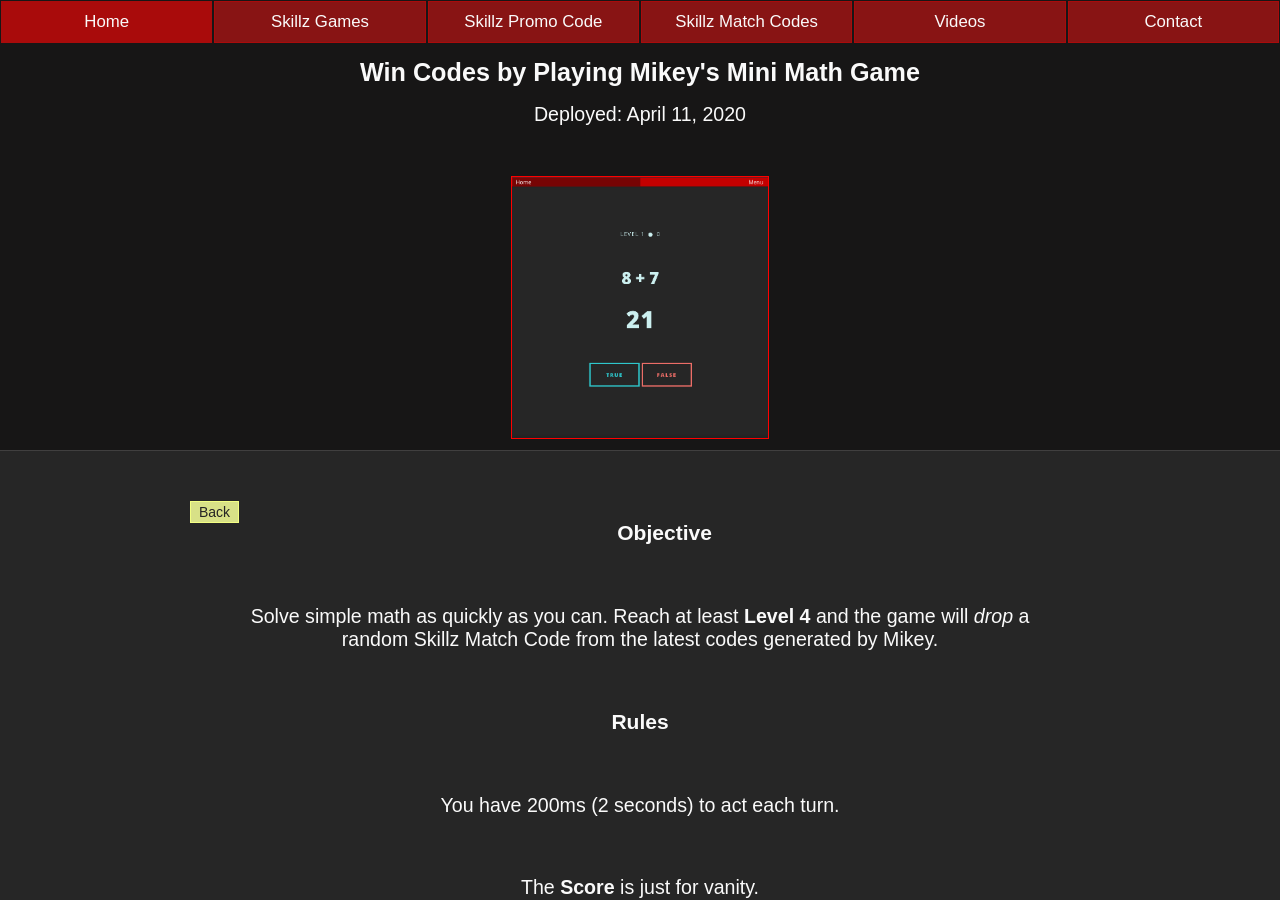
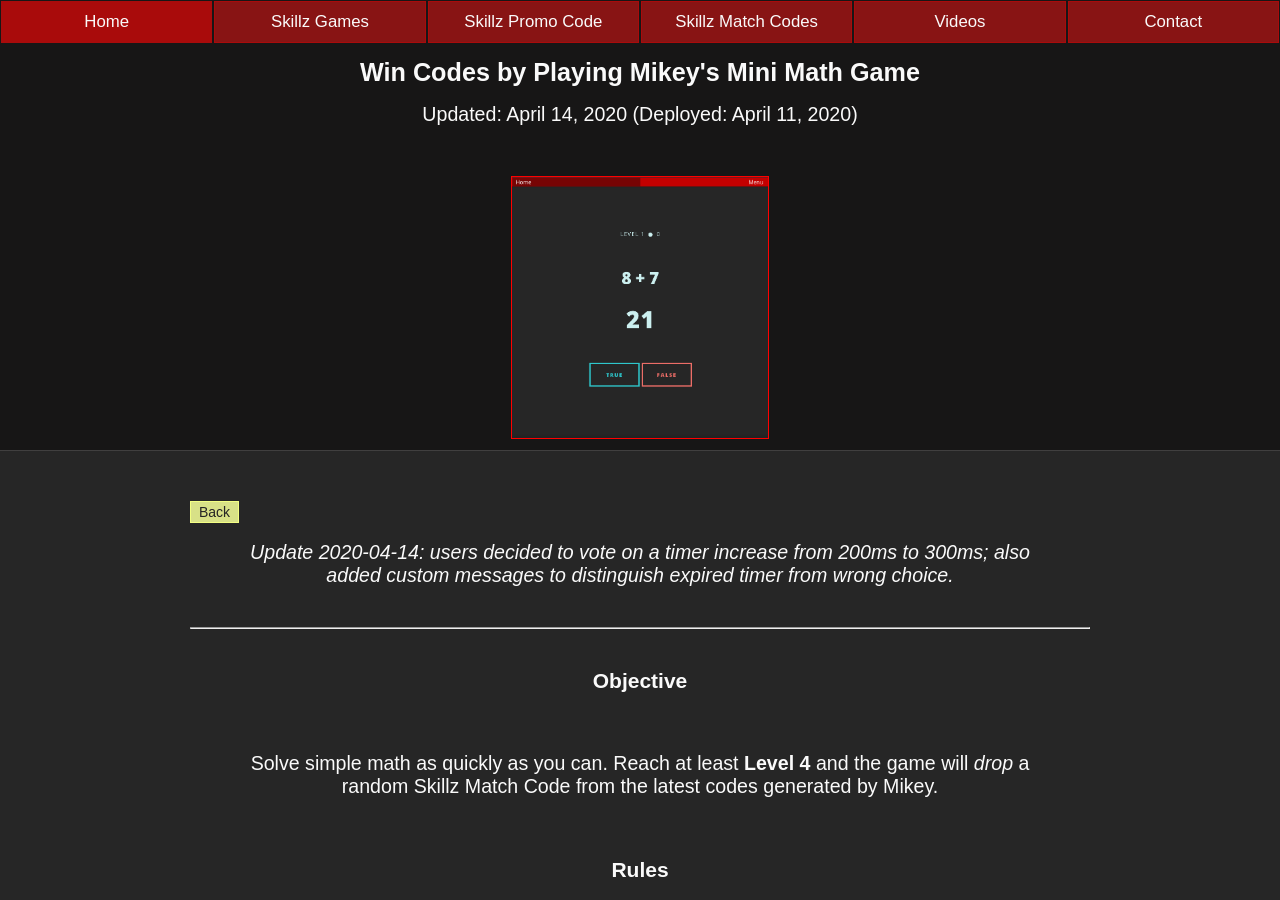
Before and after one commit to mikeyslice/esports-medium, a Jekyll site: the page built from _posts/2020-04-11-mikey-play-for-codes-game.md, in a window 1280 px wide and 900 px high. Built offline with Jekyll 4.4.1, drawn with Linux system fonts in a browser that asks for light colours; some of the changed text lies outside the part shown.

Commit message:
update game timer and fail messages

```diff
--- a/_posts/2020-04-11-mikey-play-for-codes-game.md
+++ b/_posts/2020-04-11-mikey-play-for-codes-game.md
@@ -2,6 +2,11 @@
 layout: post
 title: Win Codes by Playing Mikey's Mini Math Game
 img: /assets/img/minigame.png
+updated: 2020-04-14
+---
+
+*Update 2020-04-14: users decided to vote on a timer increase from 200ms to 300ms; also added custom messages to distinguish expired timer from wrong choice.*
+
 ---
 
 ## Objective
@@ -10,7 +15,7 @@
 
 ## Rules
 
-You have 200ms (2 seconds) to act each turn.
+You have ~~200ms (2 seconds)~~ 300ms (3 seconds) to act each turn.
 
 The **Score** is just for vanity.
 
```
Also changed, not shown: assets/js/scripts.js (+8 -5 lines).
